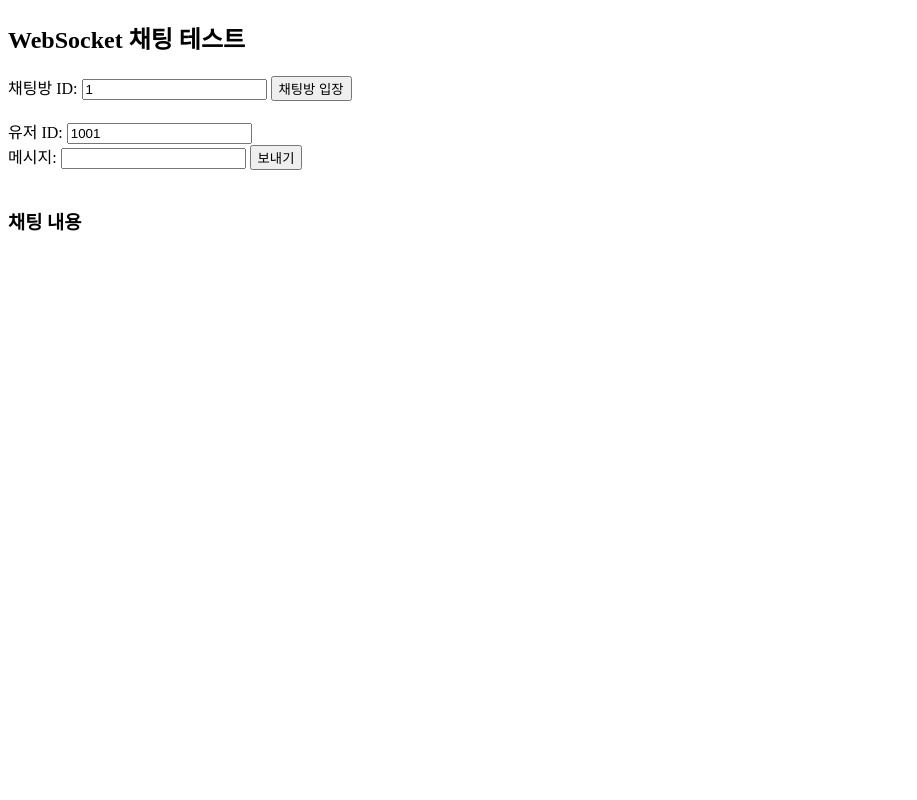
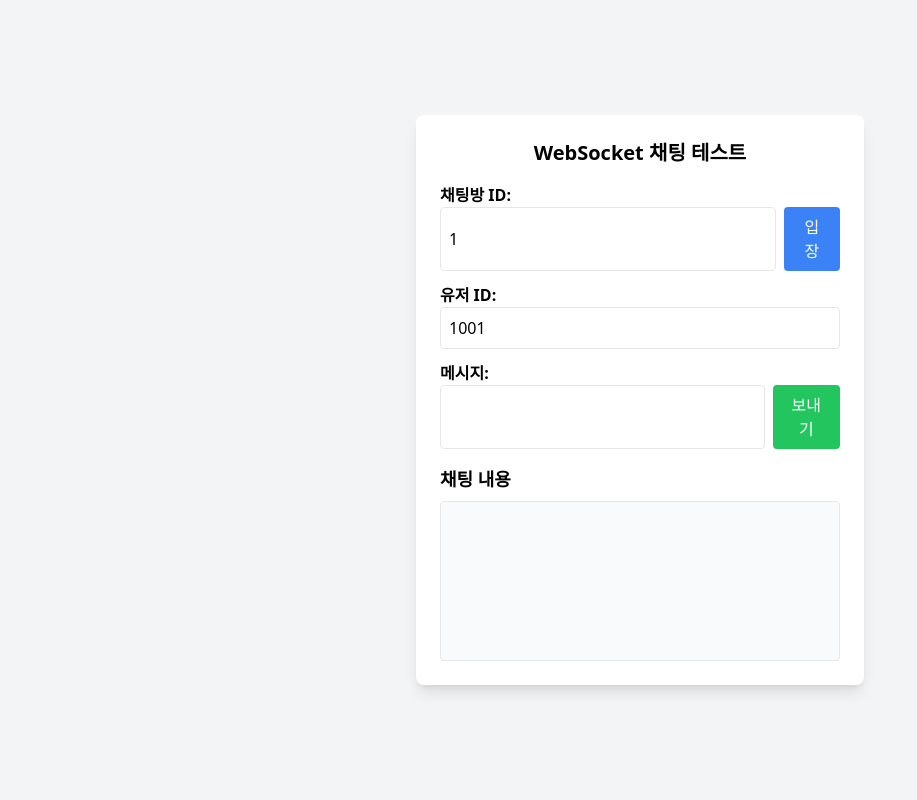
Before and after one commit to SSAFY-D105-Pop4U/Pop4U, a Python web app: template backend/pop4u/src/main/resources/templates/chat.html in a window 1280 px wide. Shown: the whole page, without its empty margins (0-917 px from the left). Run offline with Jinja, Linux system fonts and the light colour scheme; the template is opened without the code that fills it, so the values that code supplies are empty; some libraries are stand-ins or nearby versions.

Commit message:
Feat : 채팅 구현

```diff
--- a/backend/pop4u/src/main/resources/templates/chat.html
+++ b/backend/pop4u/src/main/resources/templates/chat.html
@@ -4,53 +4,75 @@
     <title>채팅 테스트</title>
     <script src="https://cdnjs.cloudflare.com/ajax/libs/sockjs-client/1.5.1/sockjs.min.js"></script>
     <script src="https://cdnjs.cloudflare.com/ajax/libs/stomp.js/2.3.3/stomp.min.js"></script>
+    <script src="https://cdn.tailwindcss.com"></script>
 </head>
-<body>
-<h2>WebSocket 채팅 테스트</h2>
-<div>
-    <label>채팅방 ID:</label>
-    <input type="text" id="chatRoomId" value="1">
-    <button onclick="connect()">채팅방 입장</button>
+<body class="bg-gray-100 flex items-center justify-center min-h-screen">
+<div class="bg-white p-6 rounded-lg shadow-lg w-full max-w-md">
+    <h2 class="text-xl font-bold text-center mb-4">WebSocket 채팅 테스트</h2>
+    <div class="mb-3">
+        <label class="block font-semibold">채팅방 ID:</label>
+        <div class="flex gap-2">
+            <input type="text" id="chatRoomId" value="1" class="border p-2 rounded w-full">
+            <button onclick="connect()" class="bg-blue-500 text-white px-4 py-2 rounded hover:bg-blue-600">입장</button>
+        </div>
+    </div>
+    <div class="mb-3">
+        <label class="block font-semibold">유저 ID:</label>
+        <input type="text" id="userId" value="1001" class="border p-2 rounded w-full">
+    </div>
+    <div class="mb-3">
+        <label class="block font-semibold">메시지:</label>
+        <div class="flex gap-2">
+            <input type="text" id="message" class="border p-2 rounded w-full">
+            <button onclick="sendMessage()" class="bg-green-500 text-white px-4 py-2 rounded hover:bg-green-600">보내기</button>
+        </div>
+    </div>
+    <h3 class="text-lg font-semibold mt-4">채팅 내용</h3>
+    <div id="chatArea" class="mt-2 p-3 border rounded h-40 overflow-auto bg-gray-50"></div>
 </div>
-<br>
-<div>
-    <label>유저 ID:</label>
-    <input type="text" id="userId" value="1001">
-</div>
-<div>
-    <label>메시지:</label>
-    <input type="text" id="message">
-    <button onclick="sendMessage()">보내기</button>
-</div>
-<br>
-<h3>채팅 내용</h3>
-<div id="chatArea"></div>
 
 <script>
     var stompClient = null;
     var chatRoomId = null;
 
     function connect() {
+        if (stompClient !== null) {
+            console.log("이미 연결됨");
+            return; // 중복 연결 방지
+        }
+
         chatRoomId = document.getElementById("chatRoomId").value;
         var socket = new SockJS("http://localhost:8080/ws/chat");
         stompClient = Stomp.over(socket);
+
         stompClient.connect({}, function (frame) {
             console.log("Connected: " + frame);
+
             stompClient.subscribe("/topic/chat/" + chatRoomId, function (response) {
                 var message = JSON.parse(response.body);
                 document.getElementById("chatArea").innerHTML += "<p><b>User " + message.userId + ":</b> " + message.chattingMessage + "</p>";
             });
+
+            // ✅ 채팅방 입장 시 기존 메시지 로드
+            fetch("http://localhost:8080/chat/" + chatRoomId + "/history")
+                .then(response => response.json())
+                .then(messages => {
+                    messages.forEach(message => {
+                        document.getElementById("chatArea").innerHTML += "<p><b>User " + message.userId + ":</b> " + message.chattingMessage + "</p>";
+                    });
+                });
         });
     }
+
 
     function sendMessage() {
         var userId = parseInt(document.getElementById("userId").value, 10);
         var message = document.getElementById("message").value;
-        var roomId = parseInt(chatRoomId, 10);  // ✅ 숫자로 변환
+        var roomId = parseInt(chatRoomId, 10);
 
         stompClient.send("/app/chat/" + roomId, {}, JSON.stringify({
-            chatRoomId: roomId,   // ✅ 숫자로 변환하여 전송
-            userId: userId,       // ✅ 숫자로 변환하여 전송
+            chatRoomId: roomId,
+            userId: userId,
             chattingMessage: message
         }));
 
```
Also changed, not shown: 4 other files.
